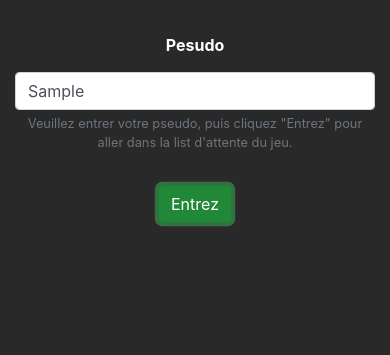
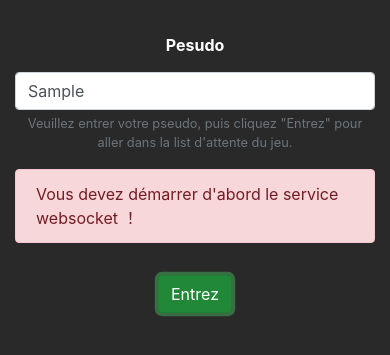
Before and after one commit to ZoZhang/tron, a website: page www/index.html in a window 390 px wide. Both pictures are taken after typing "Sample" into the empty fields and a click on the button "Entrez". Shown: the part 143-498 px from the top of the page. Drawn offline with Linux system fonts and the light colour scheme; some packages are replaced by stand-ins of ours.

Commit message:
Adding websocket error tips

```diff
--- a/www/index.html
+++ b/www/index.html
@@ -23,6 +23,7 @@
                             <label for="pseudo" class="col-sm-2 col-form-label mb-2"><strong>Pesudo</strong></label>
                             <input type="text" class="form-control" id="pseudo" placeholder="Entrez votre pseudo." autofocus/>
                             <small class="form-text text-muted text-center">Veuillez entrer votre pseudo, puis cliquez "Entrez" pour aller dans la list d'attente du jeu.</small>
+                            <p class="alert alert-danger mt-3 text-left d-none"></p>
                             <p class="alert alert-warning mt-3 text-left d-none"></p>
                         </div>
 <!--                        <div id="block-show-pseudo" class="d-none">-->
--- a/www/js/main.js
+++ b/www/js/main.js
@@ -71,6 +71,7 @@
                 tron.params.InputPesudo = $('#pseudo');
 
                 //alert
+                tron.params.AlertDanger = $('.alert-danger');
                 tron.params.AlertSuccess = $('.alert-success');
                 tron.params.AlertWarning = $('.alert-warning');
 
@@ -160,6 +161,11 @@
 
                e.preventDefault();
 
+               if (!tron.params.socket.connected) {
+                   tron.params.AlertDanger.text('Vous devez démarrer d\'abord le service websocket ！').removeClass('d-none');
+                   return false;
+               }
+
                tron.params.LocalPesudo = tron.params.InputPesudo.val();
 
                if (!tron.params.LocalPesudo) {
@@ -211,6 +217,7 @@
                }
 
                tron.params.AlertWarning.addClass('d-none');
+               tron.params.AlertDanger.addClass('d-none');
 
                 // layout
                tron.initializCouter();
```
